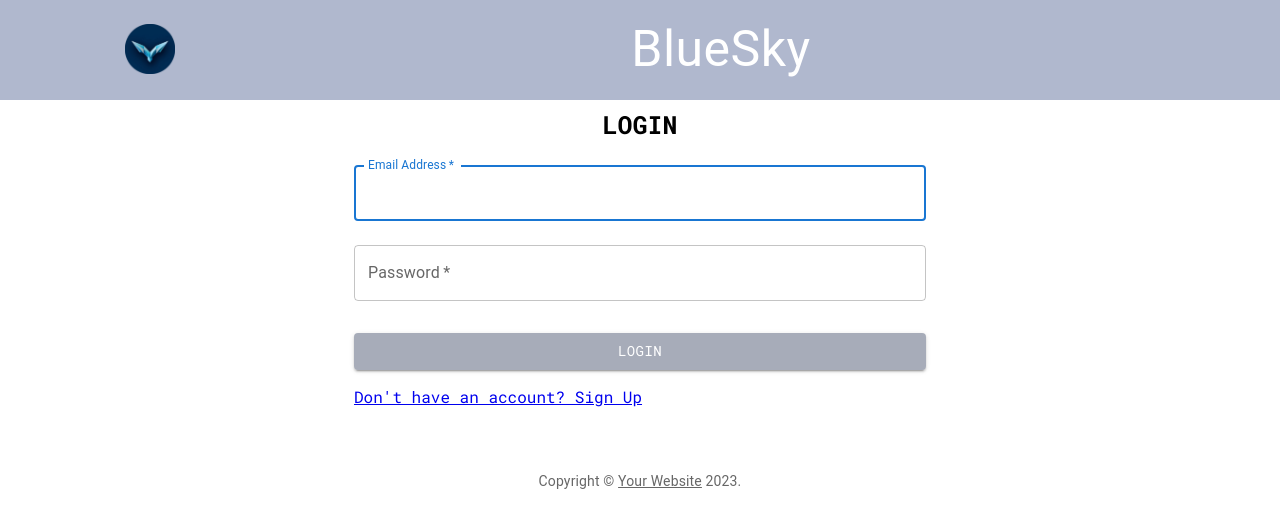
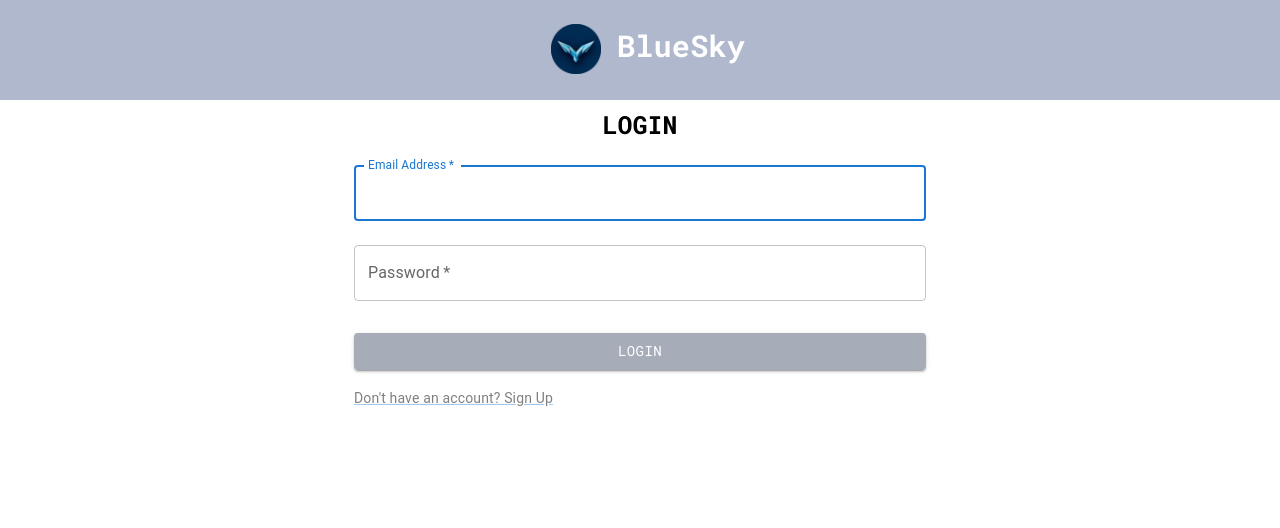
Before and after one commit to bestchayapol/csc105-hackathon-group-7, a React (Vite) app in the folder BlueSky/Frontend/: page /Login in a window 1280 px wide. Shown: the top 528 px of the page. Built offline with nearby package versions, Linux system fonts and the light colour scheme.

Commit message:
SignupLoginBannnerChange

```diff
--- a/BlueSky/Frontend/src/components/Banner.jsx
+++ b/BlueSky/Frontend/src/components/Banner.jsx
@@ -15,7 +15,7 @@ function Banner() {
             m: 2,
             mr: 50,
             mt: 3,
-            cursor: "pointer",
+            cursor: "pointer"
           }}
           component="img"
           src={Logo}
@@ -26,10 +26,10 @@ function Banner() {
         <Typography
           sx={{
             color: "white",
-            fontSize: "50px",
+            fontSize: "30px",
+            fontWeight: "bold",
             textAlign: "center",
-            mt: 1,
-            ml: 7,
+            fontFamily: "'Roboto Mono', monospace",
           }}
         >
           BlueSky
@@ -37,20 +37,17 @@ function Banner() {
         <Box
           sx={{ display: "flex", justifyContent: "flex-end", ml: 45, mt: 2 }}
         >
-          {location.pathname === "/Register" ||
-          location.pathname === "/Login" ? (
-            ""
-          ) : (
-            <>
+
               <Button
                 onClick={() => {
                   navigate("/Signup");
                 }}
                 sx={{
-                  height: 70,
-                  width: 70,
+                  height: 50,
+                  width: 50,
                   mr: 3,
                   color: "white",
+                  fontFamily: "'Roboto Mono', monospace",
                   fontSize: "15px",
                 }}
               >
@@ -60,12 +57,12 @@ function Banner() {
                 onClick={() => {
                   navigate("/Login");
                 }}
-                sx={{ height: 70, width: 70, color: "white", fontSize: "15px" }}
+                sx={{ height: 50, width: 50, color: "white", fontFamily: "'Roboto Mono', monospace", fontSize: "15px" }}
               >
                 LOGIN
               </Button>
-            </>
-          )}
+
+
         </Box>
       </Box>
     </Box>
--- /dev/null
+++ b/BlueSky/Frontend/src/components/Bannerlogout.jsx
@@ -0,0 +1,70 @@
+import { Box, Typography, Button } from "@mui/material";
+import Logo from "../assets/Logo.png";
+import { useNavigate, useLocation } from "react-router-dom";
+import axios from "../axios";
+
+function Bannerlogout() {
+  const navigate = useNavigate();
+  const location = useLocation();
+  const logout = async () => {
+    const out = await axios.post("/logout");
+    navigate("/")
+  };
+  return (
+    <Box sx={{ backgroundColor: "#B0B8CE", height: 100, width: "100%" }}>
+      <Box
+        sx={{
+          display: "flex",
+          flexDirection: "row",
+          alignItems: "center",
+          justifyContent: "center",
+        }}
+      >
+        <Box
+          sx={{
+            height: 50,
+            width: 50,
+            m: 2,
+            mr: 50,
+            mt: 3,
+            cursor: "pointer",
+          }}
+          component="img"
+          src={Logo}
+          onClick={() => {
+            navigate("/Home");
+          }}
+        />
+        <Typography
+          sx={{
+            color: "white",
+            fontSize: "30px",
+            fontWeight: "bold",
+            textAlign: "center",
+            fontFamily: "'Roboto Mono', monospace",
+          }}
+        >
+          BlueSky
+        </Typography>
+        <Box
+          sx={{ display: "flex", justifyContent: "flex-end", ml: 45, mt: 2 }}
+        >
+          <Button
+            onClick={logout}
+            sx={{
+              height: 50,
+              width: 50,
+              color: "white",
+              fontFamily: "'Roboto Mono', monospace",
+              fontSize: "15px",
+            }}
+          >
+            LOGOUT
+          </Button>
+        </Box>
+      </Box>
+    </Box>
+  );
+}
+
+export default Bannerlogout;
--- /dev/null
+++ b/BlueSky/Frontend/src/components/Bannernobutton.jsx
@@ -0,0 +1,41 @@
+import { Box, Typography } from "@mui/material";
+import Logo from "../assets/Logo.png";
+import { useNavigate, useLocation } from "react-router-dom";
+
+function Bannernobutton() {
+  const navigate = useNavigate();
+  const location = useLocation();
+  return (
+    <Box sx={{ backgroundColor: "#B0B8CE", height: 100, width: "100%"}}>
+      <Box sx={{ display: "flex", flexDirection: "row", alignItems: "center", justifyContent: "center" }}>
+        <Box
+          sx={{
+            height: 50,
+            width: 50,
+            m: 2,
+            mt: 3,
+            cursor: "pointer"
+          }}
+          component="img"
+          src={Logo}
+          onClick={() => {
+            navigate("/Home");
+          }}
+        />
+        <Typography
+          sx={{
+            color: "white",
+            fontSize: "30px",
+            fontWeight: "bold",
+            textAlign: "center",
+            fontFamily: "'Roboto Mono', monospace",
+          }}
+        >
+          BlueSky
+        </Typography>
+      </Box>
+    </Box>
+  );
+}
+
+export default Bannernobutton;
--- a/BlueSky/Frontend/src/components/Card.jsx
+++ b/BlueSky/Frontend/src/components/Card.jsx
@@ -17,11 +17,11 @@ function Card(props) {
         sx={{
           display: "flex",
           height: 200,
-          width: 200,
+          width: 350,
           backgroundColor: "#DFCCAF",
           justifyContent: "center",
           alignItems: "center",
-          fontFamily: "raleway",
+          fontFamily: "'Roboto Mono', monospace",
           m: 3,
         }}
       >
--- a/BlueSky/Frontend/src/pages/Home.jsx
+++ b/BlueSky/Frontend/src/pages/Home.jsx
@@ -1,5 +1,5 @@
 import { useEffect, useState } from "react";
-import Banner from "../components/Banner";
+import Bannerlogout from "../components/Bannerlogout";
 import { Modal, Box, Button, Fab, Grid } from "@mui/material";
 import AddCircleIcon from "@mui/icons-material/AddCircle";
 import CreateCard from "../components/modal/CreateCard";
@@ -39,7 +39,7 @@ function Home() {
 
   return (
     <Box>
-      <Banner />
+        <Bannerlogout />
       <Box
         sx={{
           display: "flex",
--- a/BlueSky/Frontend/src/pages/Login.jsx
+++ b/BlueSky/Frontend/src/pages/Login.jsx
@@ -4,29 +4,10 @@ import TextField from "@mui/material/TextField";
 import Link from "@mui/material/Link";
 import Grid from "@mui/material/Grid";
 import Box from "@mui/material/Box";
-import Typography from "@mui/material/Typography";
 import { createTheme } from "@mui/material/styles";
-import Banner from "../components/Banner";
+import Bannernobutton from "../components/Bannernobutton";
 import axios from "axios";
 import { useNavigate,NavLink } from "react-router-dom";
-
-function Copyright(props) {
-  return (
-    <Typography
-      variant="body2"
-      color="text.secondary"
-      align="center"
-      {...props}
-    >
-      {"Copyright © "}
-      <Link color="inherit" href="https://mui.com/">
-        Your Website
-      </Link>{" "}
-      {new Date().getFullYear()}
-      {"."}
-    </Typography>
-  );
-}
 
 const theme = createTheme({
   typography: {
@@ -51,7 +32,7 @@ export default function Login() {
       .then((response) => {
         const isLogin = response.data.success;
         if (isLogin) {
-          navigate("/Home");
+          navigate("/posts");
         } else {
           alert("Error logging in");
         }
@@ -67,7 +48,7 @@ export default function Login() {
           alignItems: "center",
         }}
       >
-        <Banner />
+        <Bannernobutton />
 
         <h2
           style={{
@@ -115,17 +96,14 @@ export default function Login() {
           </Button>
           <Grid container>
             <Grid item>
-              {/* <Link href="#" variant="body2" sx={{ color: "gray" }}>
+              <Link href="/Register" variant="body2" sx={{ color: "gray" }}>
                 {"Don't have an account? Sign Up"}
-              </Link> */}
-              <NavLink to='/Signup'>
-              Don't have an account? Sign Up
-              </NavLink>
+              </Link>
+
             </Grid>
           </Grid>
         </Box>
       </Box>
-      <Copyright sx={{ mt: 8, mb: 4 }} />
     </>
   );
 }
--- a/BlueSky/Frontend/src/pages/PostcardContent.jsx
+++ b/BlueSky/Frontend/src/pages/PostcardContent.jsx
@@ -1,9 +1,9 @@
 import { Box, Typography } from "@mui/material";
-import Banner from "../components/Banner"
+import Bannerlogout from "../components/Bannerlogout";
 function PostcardContent(){
     return(
         <Box>
-        <Banner/>
+          <Bannerlogout />
         <Box sx={{display:"flex",justifyContent:"center",alignItems:"center",flexDirection:"column"}}>
         <Typography variant="h1">
             Title
--- a/BlueSky/Frontend/src/pages/Signup.jsx
+++ b/BlueSky/Frontend/src/pages/Signup.jsx
@@ -4,35 +4,24 @@ import TextField from "@mui/material/TextField";
 import Link from "@mui/material/Link";
 import Grid from "@mui/material/Grid";
 import Box from "@mui/material/Box";
-import Typography from "@mui/material/Typography";
+import axios from "../axios";
 import { createTheme } from "@mui/material/styles";
-import Banner from "../components/Banner";
-import { NavLink, useNavigate } from "react-router-dom";
-import axios from "axios";
+import Bannernobutton from "../components/Bannernobutton";
+import { useState } from "react";
 
-function Signup() {
-  const navigate = useNavigate()
+const theme = createTheme({
+  typography: {
+    fontFamily: "'Roboto Mono', monospace",
+  },
+});
+
+export default function Signup() {
+  const [email, setEmail] = useState("");
+  const [password, setPassword] = useState("");
+
   const handleSubmit = (event) => {
     event.preventDefault();
-    const data = new FormData(event.currentTarget);
-    const newData = {
-      email: data.get("email"),
-      password: data.get("password"),
-      username: data.get('username'),
-    };
-
-    axios
-      .post("http://localhost:3306/register", newData)
-      .then((response) => {
-        // Handle the response from the server
-        console.log(response.data);
-        // Perform any necessary actions after successful data insertion
-        // For example, redirect to a new page or show a success message
-      })
-      .catch((error) => {
-        // Handle any errors that occurred during the POST request
-        console.error(error);
-      });
+    axios.post("/register", { email, password, username: "" });
   };
 
   return (
@@ -44,7 +33,8 @@ function Signup() {
           alignItems: "center",
         }}
       >
-        <Banner />
+          <Bannernobutton />
+
         <h2
           style={{
             flexGrow: 1,
@@ -70,8 +60,10 @@ function Signup() {
             margin="normal"
             required
             fullWidth
+            value={email}
             id="email"
             label="Email Address"
+            onChange={(e) => setEmail(e.target.value)}
             name="email"
             autoComplete="email"
             autoFocus
@@ -80,17 +72,19 @@ function Signup() {
             margin="normal"
             required
             fullWidth
+            value={password}
             name="password"
             label="Create Password"
+            onChange={(e) => setPassword(e.target.value)}
             type="password"
             id="password"
             autoComplete="new-password"
           />
 
           <Button
-          onClick={() => {
-            navigate("/Home")
-          }}
+          // onClick={() => {
+          //   navigate("/Home")
+          // }}
             type="submit"
             fullWidth
             variant="contained"
@@ -100,14 +94,15 @@ function Signup() {
               fontFamily: "'Roboto Mono', monospace",
               backgroundColor: "rgba(80,90,116, 0.5)",
             }}
+            onClick={handleSubmit}
           >
             SIGN UP
           </Button>
           <Grid container>
             <Grid item>
-              <NavLink to="/Login">
-                Already a user? LOGIN
-              </NavLink>
+              <Link href="/Login" variant="body2" sx={{ color: "gray" }}>
+                {"Already a user? LOGIN"}
+              </Link>
             </Grid>
           </Grid>
         </Box>
@@ -116,7 +111,6 @@ function Signup() {
   );
 }
 
-export default Signup;
 
 /**
  * TODO:
```
Also changed, not shown: BlueSky/Frontend/src/pages/Welcome.jsx (+17 -3 lines), 1 other file (tests, documents, lock files or other folders).
